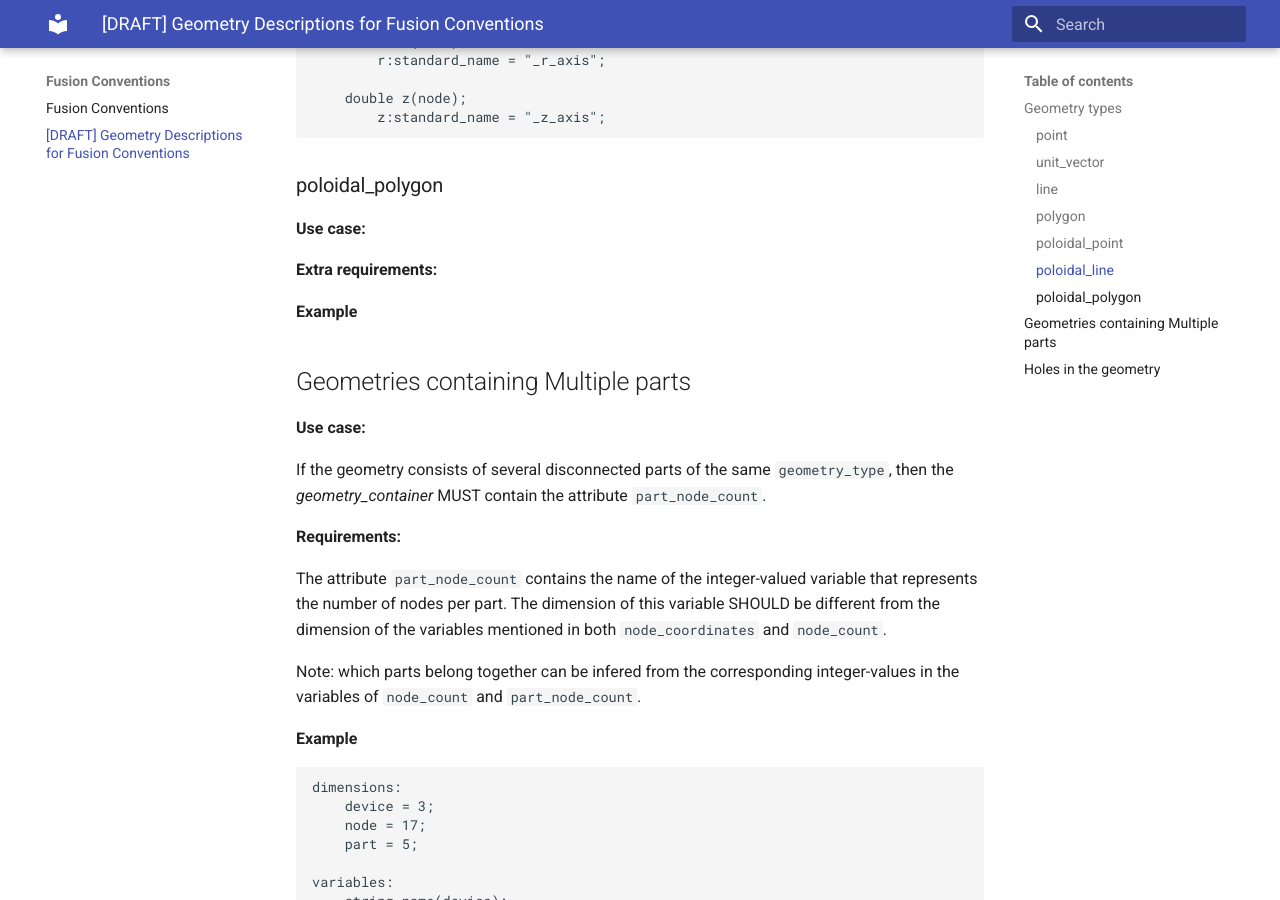
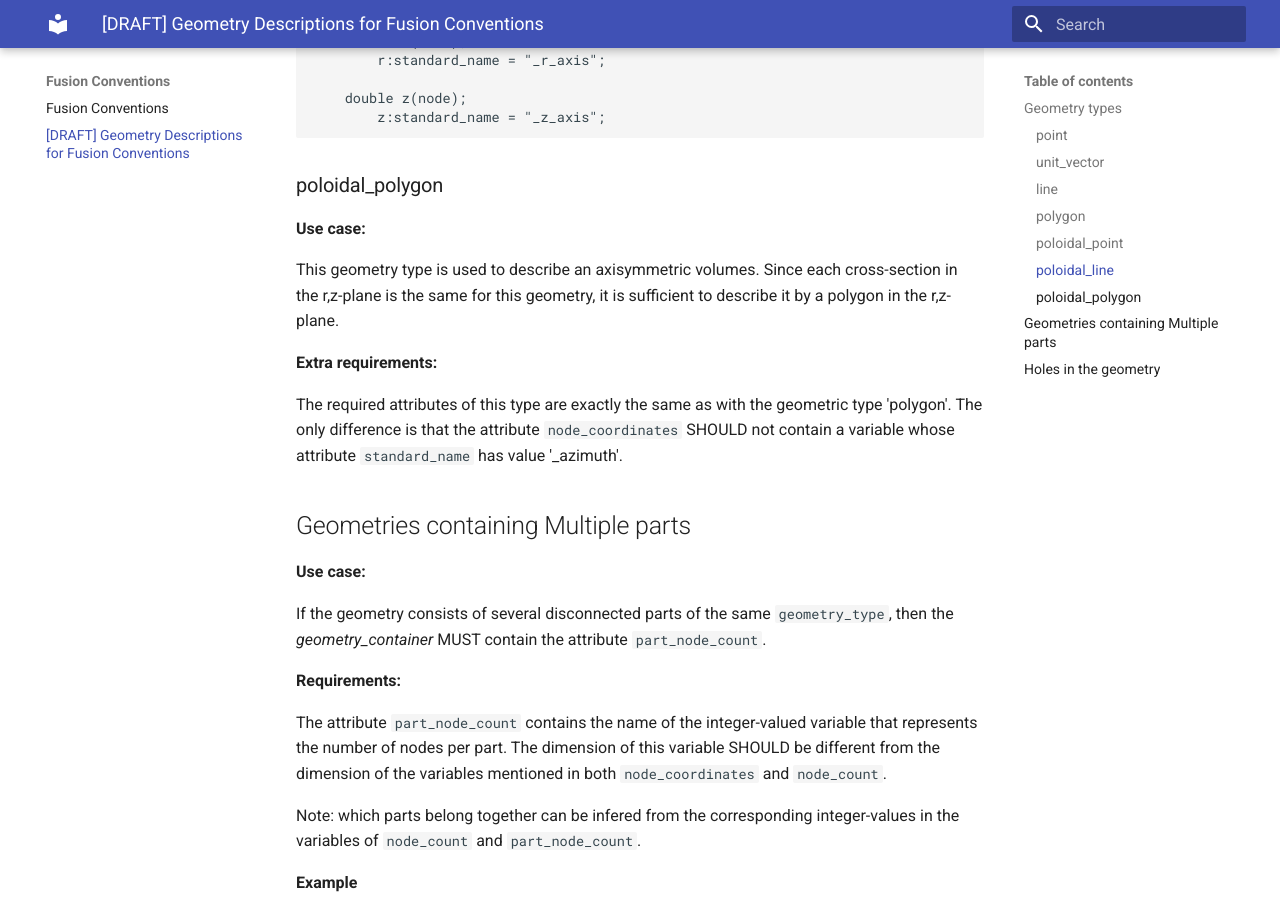
Before and after one commit to iterorganization/Fusion-Conventions, an MkDocs documentation site: the page built from docs/Geometry_Descriptions_for_Fusion_Conventions.md, in a window 1280 px wide and 900 px high, scrolled down 7411 px. Built offline with MkDocs 1.6.1 and Material for MkDocs 9.7.7, drawn with Linux system fonts in a browser that asks for light colours; some of the changed text lies outside the part shown.

Commit message:
Written section 'poloidal_polygon'

```diff
--- a/docs/Geometry_Descriptions_for_Fusion_Conventions.md
+++ b/docs/Geometry_Descriptions_for_Fusion_Conventions.md
@@ -16,7 +16,7 @@ The _geometry_container_ MUST have at least the following two attributes
 The string-value of the attribute `node_coordinates` contains the names of the
 variables in the data structure that hold the actual geometric data, all
 separated by a single space. Each of
-these variables must hold an attribute `standard_name`, indicating which
+these variables MUST hold an attribute `standard_name`, indicating which
 cylindrical coordinate this variable represents. The value of this attribute
 MUST differ for each of these variables.
 
@@ -356,14 +356,14 @@ Note: if the first point coincides with the last point then the resulting geomet
 
 **Use case:**
 
-
+This geometry type is used to describe an axisymmetric volumes. Since each cross-section in the r,z-plane is the same for this geometry, it is sufficient to describe it by a polygon in the r,z-plane.
 
 **Extra requirements:**
 
-
-
-**Example**
-
+The required attributes of this type are exactly the same as with the geometric
+type 'polygon'. The only difference is that the attribute `node_coordinates`
+SHOULD not contain a variable whose attribute `standard_name` has value
+'_azimuth'.
 
 ## Geometries containing Multiple parts
 
```
